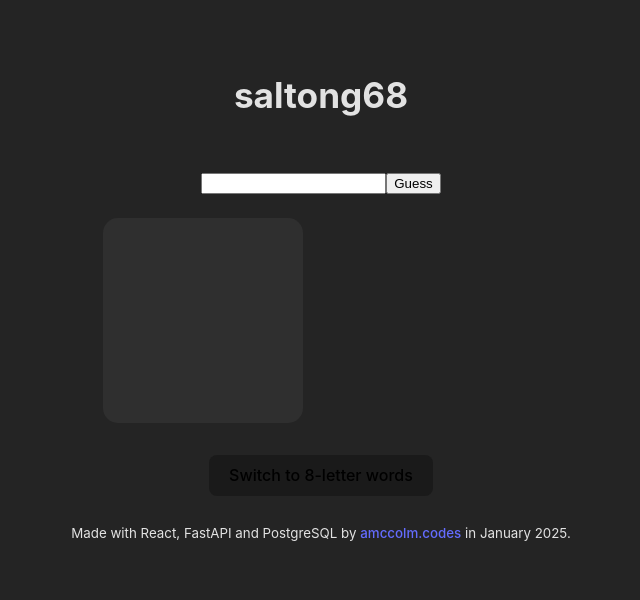
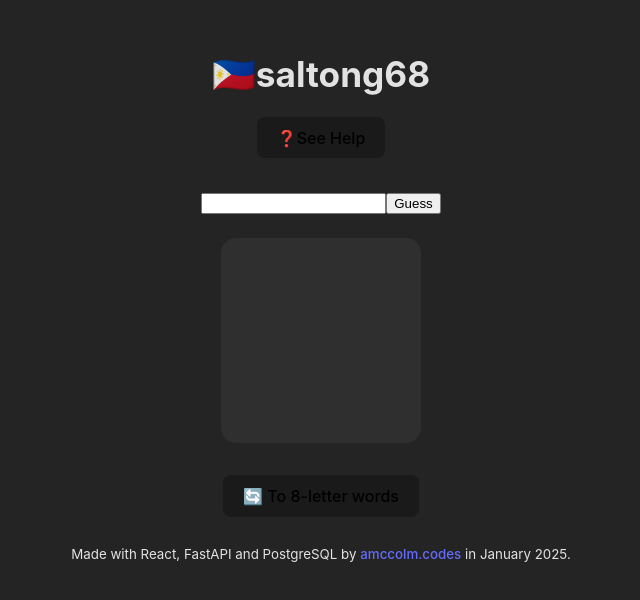
Before and after one commit to awmc000/saltong68, a React (Vite) app in the folder frontend/saltong68/: page / in a window 1280 px wide. Shown: the part 102-702 px from the top of the page, without its empty margins (319-959 px from the left). Built offline with nearby package versions, Linux system fonts and the light colour scheme; no server answers.

Commit message:
Improve styling, add emojis, clear guesses when switching modes

```diff
--- a/frontend/saltong68/index.html
+++ b/frontend/saltong68/index.html
@@ -4,7 +4,7 @@
     <meta charset="UTF-8" />
     <link rel="icon" type="image/svg+xml" href="/vite.svg" />
     <meta name="viewport" content="width=device-width, initial-scale=1.0" />
-    <title>saltong68</title>
+    <title>🇵🇭saltong68</title>
   </head>
   <body>
     <div id="root"></div>
--- a/frontend/saltong68/src/App.jsx
+++ b/frontend/saltong68/src/App.jsx
@@ -11,10 +11,10 @@ function App() {
 
   return (
     <>
-      <h1>saltong68</h1>
+      <h1>🇵🇭saltong68</h1>
       <Wordle length={length}/>
       <button onClick={handleClick}>
-        Switch to {length === 6 ? 8 : 6}-letter words
+        🔄 To {length === 6 ? 8 : 6}-letter words
       </button>
 
       <br></br>
--- a/frontend/saltong68/src/GuessForm.jsx
+++ b/frontend/saltong68/src/GuessForm.jsx
@@ -1,7 +1,6 @@
 const GuessForm = (props) => {
     return (
         <form onSubmit={props.guessFunction}>
-            {/* <label htmlFor="nextGuess">Enter guess:</label> */}
             <input id="nextGuess" type="text" name="nextGuess"></input>
             <input id="enter" name="enter" type="submit" value="Guess"></input>
         </form>
--- /dev/null
+++ b/frontend/saltong68/src/HelpBox.css
@@ -0,0 +1,19 @@
+/*
+.outerHelpBox {
+}
+ */
+.innerHelpBox {
+    text-align: left;
+    padding: 5px;
+    margin-top: 10px;
+    border-radius: 15px;
+    margin-inline: auto;
+    width: 190px;
+    background-color: rgb(30, 60, 80);
+}
+
+ul {
+    padding-top: 0;
+    padding-left: 10px;
+    margin: 0;
+}
--- /dev/null
+++ b/frontend/saltong68/src/HelpBox.jsx
@@ -0,0 +1,20 @@
+import { useState } from "react"
+import './HelpBox.css'
+const HelpBox = (props) => {
+    let [open, setOpen] = useState(false)
+
+    const handleClick = () => {
+        setOpen(
+            prev => !prev
+        )
+    }
+
+    return (
+        <div className="outerHelpBox">
+            <button onClick={handleClick}>{open ? props.closeMessage : props.openMessage }</button>
+            {open && <div className="innerHelpBox">{props.children}</div>}
+        </div>
+    )
+}
+
+export default HelpBox
--- a/frontend/saltong68/src/Wordle.css
+++ b/frontend/saltong68/src/Wordle.css
@@ -1,6 +1,7 @@
 .guessCard {
     background-color: #2f2f2f;
     border-radius: 15px;
+    margin-inline: auto;
 }
 
 .card6 {
--- a/frontend/saltong68/src/Wordle.jsx
+++ b/frontend/saltong68/src/Wordle.jsx
@@ -1,9 +1,9 @@
 import { useState, useEffect } from 'react'
 import Guess from './Guess'
 import GuessForm from './GuessForm'
+import HelpBox from './HelpBox'
 import './Wordle.css'
 
-const apiAddress = "https://saltong68-api.vercel.app"
 
 /**
  * Returns the colors of each letter in a user's guess.
@@ -62,11 +62,23 @@ const Wordle = (props) => {
   let [word, setWord] = useState('loading...')
   let [guesses, setGuesses] = useState([])
 
+  const apiAddress = "https://saltong68-api.vercel.app"
+
+  /*
+   * When switching length, fetch appropriate word from API
+   */
   useEffect(() => {
     fetch(apiAddress + (props.length == 6 ? "/six" : "/eight"))
       .then(response => response.json())
       .then(data => setWord(data.word))
       .catch(err => console.log(err.message))
+  }, [props.length])
+
+  /*
+   * Clear the guesses when the player switches length.
+   */
+  useEffect(() => {
+    setGuesses([])
   }, [props.length])
 
   const makeGuess = async (event) => {
@@ -102,12 +114,25 @@ const Wordle = (props) => {
     <>
       {(guesses[guesses.length-1] == word) && <span>You won! The correct word is {word}!</span>}
       {(guesses.length == props.length && guesses[guesses.length-1] != word) && <span>You lost, better luck tomorrow! The correct word was {word}!</span>}
+      <HelpBox openMessage="❓See Help" closeMessage = "❓Hide Help">
+        <ul>
+          <li>
+            Guess the 6 or 8 letter word by typing your guess in below, then hitting
+            "Enter" or the "Guess" button.
+          </li>
+          <li>
+            Every 24 hours a different word is selected
+            for each length.
+          </li>
+          <li>
+            Switching mode or refreshing will clear your guesses.
+          </li>
+        </ul>
+      </HelpBox>
       <div className='card'>
         {guesses.length < props.length && <GuessForm guessFunction = {makeGuess}/>}
 
         <br></br>
-
-
 
         <div className={"guessCard card" + props.length}>
           <table >
```
